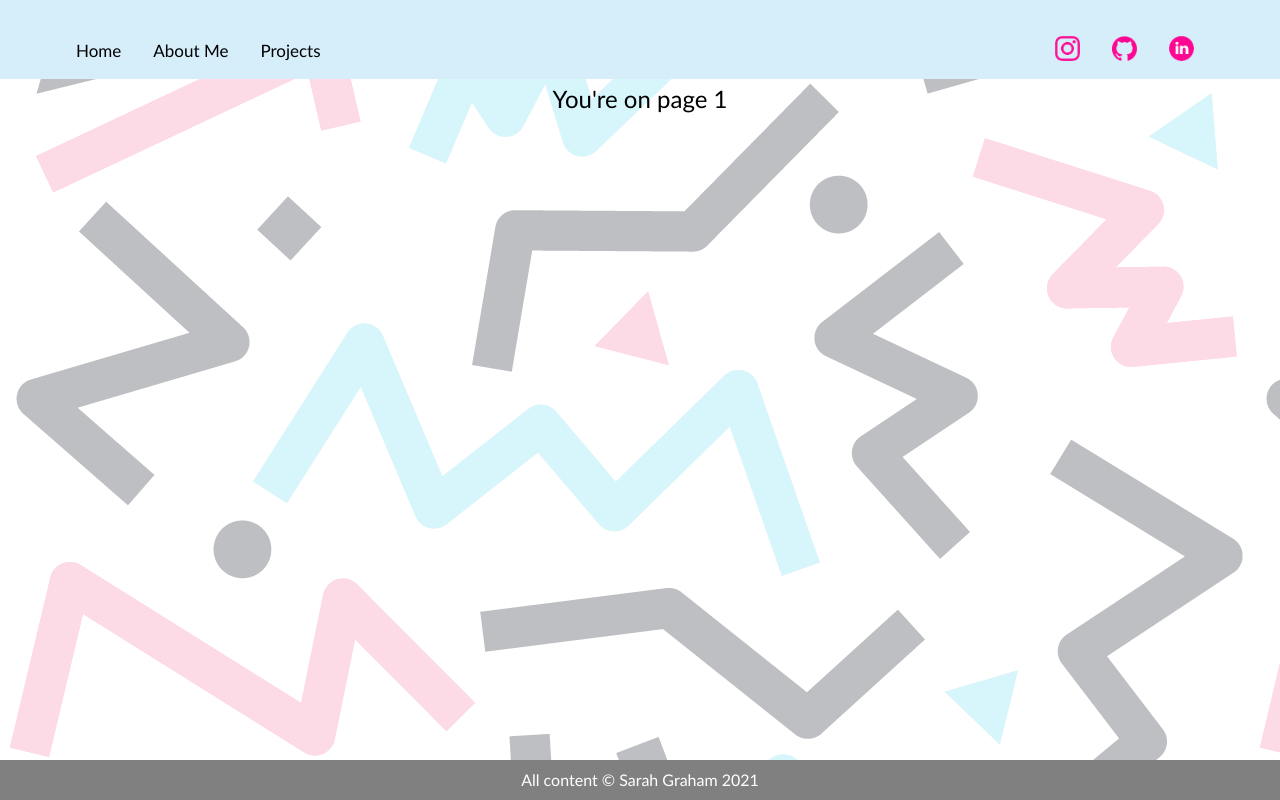
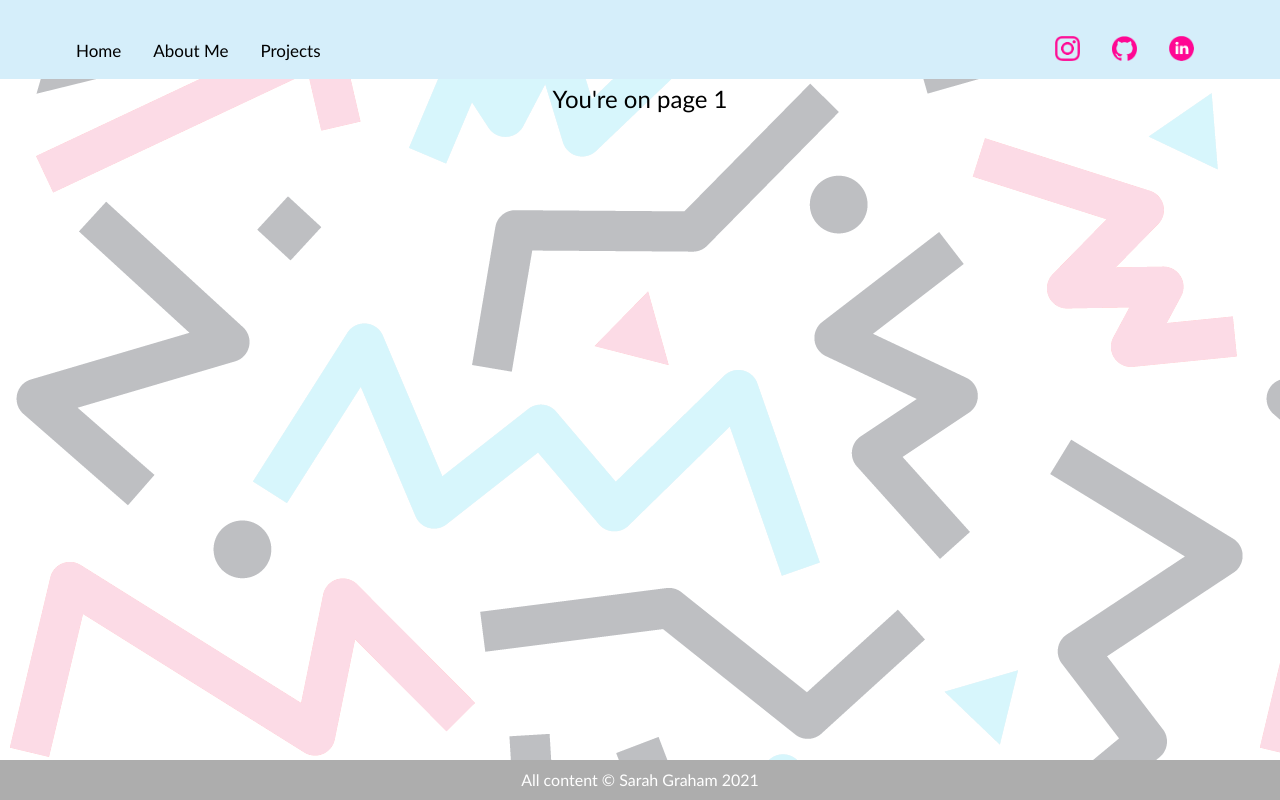
Before and after one commit to sarahgraham1982/my_portfolio, a React (Create React App) app: page /choices/1 in a window 1280 px wide. Built offline with nearby package versions, Linux system fonts and the light colour scheme.

Commit message:
changed colour of footer

```diff
--- a/src/components/Footer.css
+++ b/src/components/Footer.css
@@ -4,7 +4,7 @@
     bottom: 0;
     width: 100%;
     height: 30px;
-    background: grey;
+    background: rgb(173, 173, 173);
     text-decoration: none;
     color: white;
 
```
